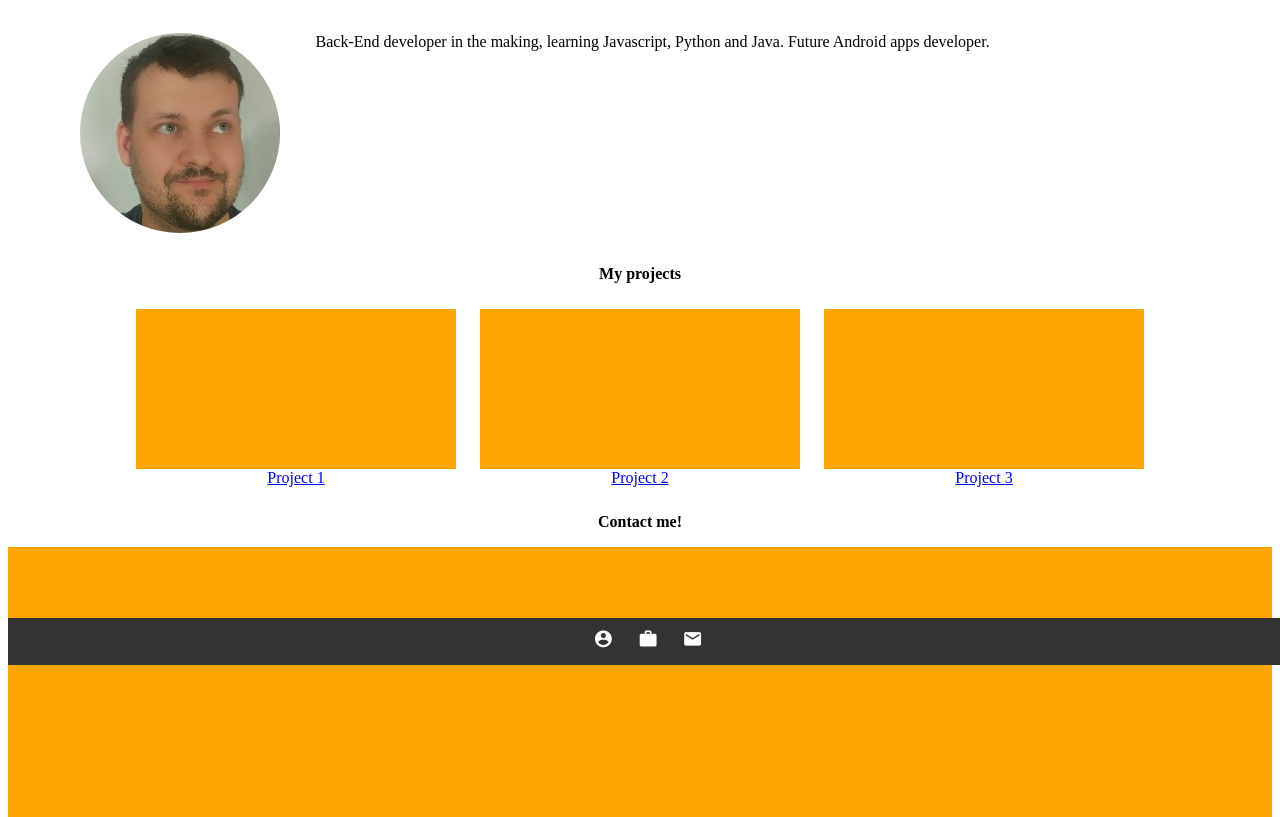
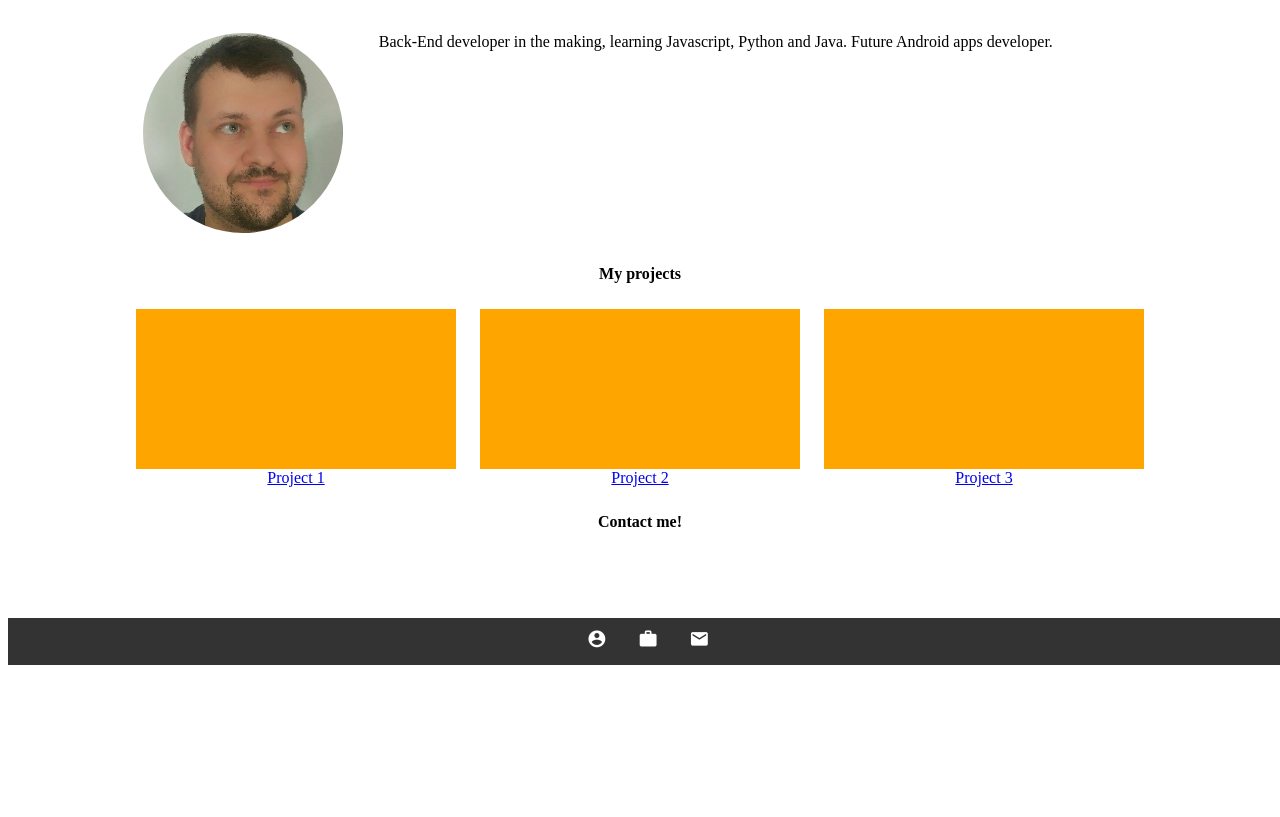
Before and after one commit to xeedo/Portfolio, a plain HTML site: page index.html in a window 1280 px wide. Shown: the part 135-952 px from the top of the page. Drawn offline with Linux system fonts and the light colour scheme.

Commit message:
Fixing layout

```diff
--- a/assets/style.css
+++ b/assets/style.css
@@ -16,7 +16,7 @@ div#nav a {
   display: inline-block;
   font-size: 1.125em;
   color: white;
-  padding: 0.625em 0.8%;
+  padding: 0.625em 0.75em;
   text-decoration: none;
 }
 
@@ -42,7 +42,7 @@ div#about img, p {
 
 div#about p {
   font-size: 1em;
-  width: 70%;
+  width: 60%;
   text-align: justify;
 }
 
@@ -82,7 +82,6 @@ div.placeholder {
 #contact {
   height: 400px;
   width: 100%;
-  background-color: orange;
 }
 
 #footer {
```
